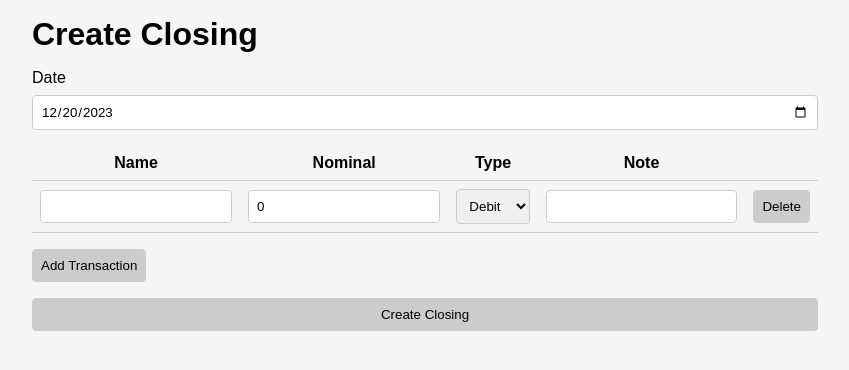
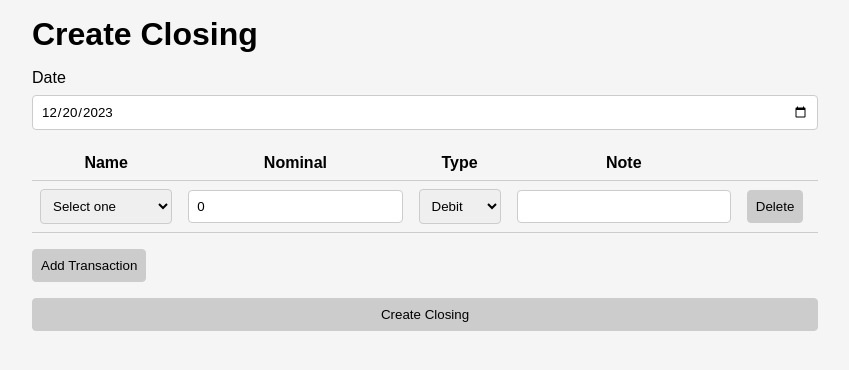
Before and after one commit to thisham/financial-notes, a Nuxt app: page /closings/create in a window 1280 px wide. Shown: the top 370 px of the page, without its empty margins (215-1064 px from the left). Built offline with nearby package versions, Linux system fonts and the light colour scheme.

Commit message:
feat: add create new inside form

```diff
--- a/pages/closings/create.vue
+++ b/pages/closings/create.vue
@@ -28,7 +28,22 @@
                 :key="index"
               >
                 <td>
-                  <input type="text" class="item" v-model="transaction.name" />
+                  <select
+                    :class="`item ${
+                      transaction.name === '_create' ? 'mb-1' : ''
+                    }`"
+                    v-model="transaction.name"
+                  >
+                    <option value="">Select one</option>
+                    <option value="_create">+ Create New</option>
+                  </select>
+
+                  <input
+                    v-show="transaction.name === '_create'"
+                    type="text"
+                    class="item"
+                    v-model="transaction.new_name"
+                  />
                 </td>
                 <td>
                   <input
@@ -104,6 +119,7 @@ const submission = ref({
   transactions: [
     {
       name: "",
+      new_name: "",
       nominal: 0,
       note: "",
       type: "debit",
@@ -114,6 +130,7 @@ const submission = ref({
 const addTransaction = () => {
   submission.value.transactions.push({
     name: "",
+    new_name: "",
     nominal: 0,
     note: "",
     type: "debit",
```
